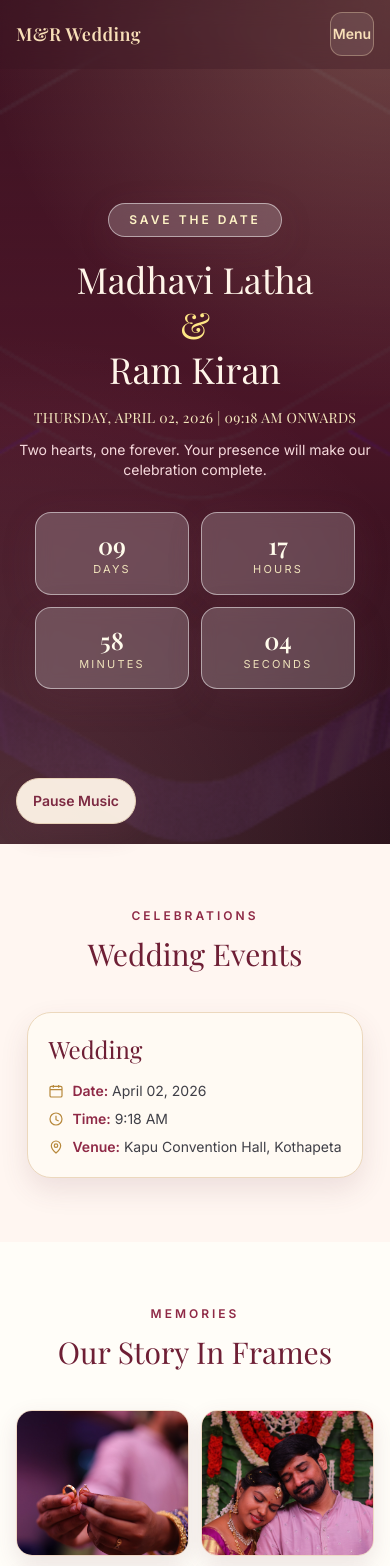
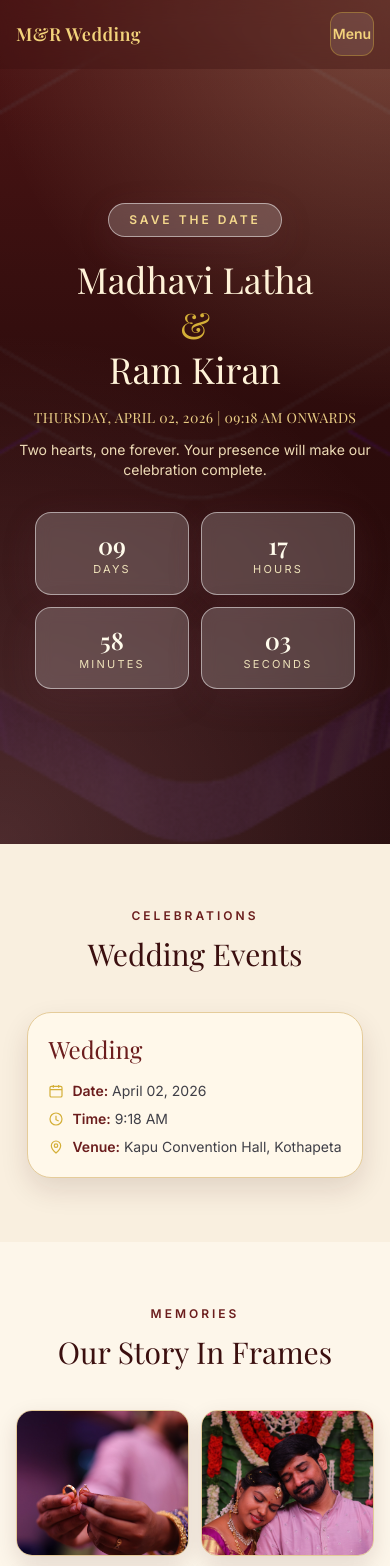
Before and after one commit to Yashwanth1943/wedding-invitation, a React (Vite) app: page / in a window 390 px wide. Shown: the top 1566 px of the page. Built offline with nearby package versions, Linux system fonts and the light colour scheme.

Commit message:
Styles Updated

```diff
--- a/src/App.jsx
+++ b/src/App.jsx
@@ -1,5 +1,7 @@
 import { useEffect, useRef, useState } from 'react'
+import { AnimatePresence, motion as Motion } from 'framer-motion'
 import weddingMusic from './assets/Music/wedding-music.mp3'
+import IntroScreen from './components/IntroScreen'
 import Navbar from './components/Navbar'
 import Events from './sections/Events'
 import Footer from './sections/Footer'
@@ -8,9 +10,18 @@ import Hero from './sections/Hero'
 import Location from './sections/Location'
 
 function App() {
+  const [showIntro, setShowIntro] = useState(true)
   const [showTopButton, setShowTopButton] = useState(false)
   const [isPlayingMusic, setIsPlayingMusic] = useState(false)
   const audioRef = useRef(null)
+
+  useEffect(() => {
+    const introTimer = setTimeout(() => {
+      setShowIntro(false)
+    }, 3000)
+
+    return () => clearTimeout(introTimer)
+  }, [])
 
   useEffect(() => {
     const onScroll = () => {
@@ -83,7 +94,17 @@ function App() {
   }
 
   return (
-    <div className="min-h-screen bg-[#fffaf6] text-zinc-800">
+    <AnimatePresence mode="wait">
+      {showIntro ? (
+        <IntroScreen key="intro-screen" />
+      ) : (
+        <Motion.div
+          key="main-site"
+          initial={{ opacity: 0, y: 16, scale: 1.01, filter: 'blur(8px)' }}
+          animate={{ opacity: 1, y: 0, scale: 1, filter: 'blur(0px)' }}
+          transition={{ duration: 1.0, ease: [0.16, 1, 0.3, 1] }}
+          className="min-h-screen bg-[#fdf6ea] text-zinc-800"
+        >
           <audio
             ref={audioRef}
             src={weddingMusic}
@@ -107,7 +128,7 @@ function App() {
           <button
             type="button"
             onClick={toggleMusic}
-        className="fixed bottom-5 left-4 z-40 min-h-11 rounded-full border border-[#e7d2b8] bg-[#fff5e8]/95 px-4 py-3 text-sm font-semibold text-[#7d2a42] shadow-[0_10px_25px_rgba(111,54,76,0.2)] transition hover:bg-[#ffeed9] focus:outline-none focus:ring-2 focus:ring-[#8f2946] focus:ring-offset-2 sm:bottom-6 sm:left-6"
+            className="fixed bottom-5 left-4 z-40 min-h-11 rounded-full border border-[#d4af37]/60 bg-[#fdf1da]/95 px-4 py-3 text-sm font-semibold text-[#6b1d1d] shadow-[0_10px_25px_rgba(59,15,15,0.2)] transition hover:bg-[#f8e2b6] focus:outline-none focus:ring-2 focus:ring-[#6b1d1d] focus:ring-offset-2 sm:bottom-6 sm:left-6"
             aria-label={isPlayingMusic ? 'Pause background music' : 'Play background music'}
           >
             {isPlayingMusic ? 'Pause Music' : 'Play Music'}
@@ -117,13 +138,15 @@ function App() {
             <button
               type="button"
               onClick={() => window.scrollTo({ top: 0, behavior: 'smooth' })}
-          className="fixed bottom-5 right-4 z-40 min-h-11 rounded-full bg-[#8f2946] px-4 py-3 text-sm font-semibold text-white shadow-[0_10px_25px_rgba(111,54,76,0.25)] transition hover:bg-[#6e1f35] focus:outline-none focus:ring-2 focus:ring-[#8f2946] focus:ring-offset-2 sm:bottom-6 sm:right-6"
+              className="fixed bottom-5 right-4 z-40 min-h-11 rounded-full bg-[#6b1d1d] px-4 py-3 text-sm font-semibold text-[#f4d88c] shadow-[0_10px_25px_rgba(59,15,15,0.25)] transition hover:bg-[#3b0f0f] focus:outline-none focus:ring-2 focus:ring-[#6b1d1d] focus:ring-offset-2 sm:bottom-6 sm:right-6"
               aria-label="Scroll to top"
             >
               Top
             </button>
           )}
-    </div>
+        </Motion.div>
+      )}
+    </AnimatePresence>
   )
 }
 
--- a/src/components/EventCard.jsx
+++ b/src/components/EventCard.jsx
@@ -1,6 +1,6 @@
 import { motion as Motion } from 'framer-motion'
 
-const iconClassName = 'mt-0.5 h-4 w-4 flex-none text-[#b7883b]'
+const iconClassName = 'mt-0.5 h-4 w-4 flex-none text-[#d4af37]'
 
 const Icon = ({ type }) => {
   if (type === 'date') {
@@ -32,8 +32,8 @@ const Icon = ({ type }) => {
 const Row = ({ type, label, value }) => (
   <p className="flex items-start gap-2">
     <Icon type={type} />
-    <span>
-      <span className="font-semibold text-[#8f2946]">{label}:</span> {value}
+      <span>
+      <span className="font-semibold text-[#6b1d1d]">{label}:</span> {value}
     </span>
   </p>
 )
@@ -45,9 +45,9 @@ function EventCard({ title, date, time, venue, index }) {
       whileInView={{ opacity: 1, y: 0 }}
       viewport={{ once: true, amount: 0.35 }}
       transition={{ duration: 0.45, delay: index * 0.08 }}
-      className="rounded-3xl border border-[#ecd8bd] bg-[#fffaf3] p-5 shadow-[0_12px_28px_rgba(111,54,76,0.12)] transition duration-300 hover:-translate-y-1 hover:scale-[1.01] hover:shadow-[0_18px_35px_rgba(111,54,76,0.18)] sm:p-6"
+      className="rounded-3xl border border-[#e5cc9a] bg-[#fff8ea] p-5 shadow-[0_12px_28px_rgba(59,15,15,0.12)] transition duration-300 hover:-translate-y-1 hover:scale-[1.01] hover:shadow-[0_18px_35px_rgba(59,15,15,0.18)] sm:p-6"
     >
-      <h3 className="font-playfair text-2xl text-[#6e1f35]">{title}</h3>
+      <h3 className="font-playfair text-2xl text-[#6b1d1d]">{title}</h3>
       <div className="mt-4 space-y-2 text-sm text-zinc-700 sm:text-base">
         <Row type="date" label="Date" value={date} />
         <Row type="time" label="Time" value={time} />
--- /dev/null
+++ b/src/components/GaneshLogo.jsx
@@ -0,0 +1,74 @@
+import { motion as Motion } from 'framer-motion'
+
+const revealEase = [0.22, 1, 0.36, 1]
+const floatEase = [0.33, 1, 0.68, 1]
+
+function GaneshLogo() {
+  return (
+    <div className="flex flex-col items-center justify-center text-center">
+      <Motion.svg
+        width="132"
+        height="132"
+        viewBox="0 0 200 200"
+        fill="none"
+        xmlns="http://www.w3.org/2000/svg"
+        className="mb-5 drop-shadow-[0_0_24px_rgba(212,175,55,0.42)] sm:h-[150px] sm:w-[150px]"
+        initial={{ opacity: 0, scale: 0.8, y: 14 }}
+        animate={{ opacity: 1, scale: 1, y: [0, -8, 0] }}
+        transition={{
+          opacity: { duration: 1.0, ease: revealEase },
+          scale: { duration: 1.0, ease: revealEase },
+          y: { duration: 4.2, repeat: Number.POSITIVE_INFINITY, ease: floatEase },
+        }}
+      >
+        <path
+          d="M100 30
+             C130 30, 150 60, 130 80
+             C110 100, 110 120, 120 140
+             C130 160, 100 170, 80 150
+             C60 130, 70 100, 90 80
+             C110 60, 90 40, 100 30"
+          stroke="#d4af37"
+          strokeWidth="4.4"
+          fill="none"
+          strokeLinecap="round"
+          strokeLinejoin="round"
+        />
+
+        <path
+          d="M100 90
+             C90 110, 110 120, 100 140
+             C90 160, 120 160, 110 140"
+          stroke="#d4af37"
+          strokeWidth="4.4"
+          fill="none"
+          strokeLinecap="round"
+          strokeLinejoin="round"
+        />
+
+        <text
+          x="100"
+          y="105"
+          textAnchor="middle"
+          fill="#d4af37"
+          fontSize="22"
+          fontFamily="Playfair Display, serif"
+        >
+          ॐ
+        </text>
+      </Motion.svg>
+
+      <Motion.h1
+        initial={{ opacity: 0, y: 18 }}
+        animate={{ opacity: 1, y: 0 }}
+        transition={{ duration: 1.05, delay: 0.35, ease: revealEase }}
+        className="font-cinzel text-2xl tracking-[0.08em] text-[#d4af37] sm:text-3xl"
+        style={{ textShadow: '0 0 16px rgba(212, 175, 55, 0.45)' }}
+      >
+        Om Shree Ganeshaya Namaha
+      </Motion.h1>
+    </div>
+  )
+}
+
+export default GaneshLogo
--- /dev/null
+++ b/src/components/IntroScreen.jsx
@@ -0,0 +1,37 @@
+import { motion as Motion } from 'framer-motion'
+import GaneshLogo from './GaneshLogo'
+
+const cinematicEase = [0.22, 1, 0.36, 1]
+
+function IntroScreen() {
+  return (
+    <Motion.section
+      initial={{ opacity: 1 }}
+      exit={{ opacity: 0, scale: 1.03, filter: 'blur(8px)' }}
+      transition={{ duration: 1.05, ease: cinematicEase }}
+      className="fixed inset-0 z-[100] flex items-center justify-center bg-[linear-gradient(135deg,#6b1d1d,#3b0f0f)] px-6"
+    >
+      <Motion.div
+        aria-hidden="true"
+        className="pointer-events-none absolute inset-0 bg-[radial-gradient(circle_at_18%_18%,rgba(212,175,55,0.18),transparent_42%),radial-gradient(circle_at_82%_76%,rgba(212,175,55,0.12),transparent_40%)]"
+        initial={{ opacity: 0.2 }}
+        animate={{ opacity: [0.22, 0.38, 0.22], scale: [1, 1.04, 1] }}
+        transition={{ duration: 5.5, repeat: Number.POSITIVE_INFINITY, ease: 'easeInOut' }}
+      />
+
+      <div className="pointer-events-none absolute inset-0 bg-[radial-gradient(circle,transparent_34%,rgba(0,0,0,0.38)_100%)]" />
+
+      <div className="mx-auto flex w-full max-w-md flex-col items-center justify-center text-center">
+        <Motion.div
+          aria-hidden="true"
+          className="absolute -inset-6 rounded-full bg-[radial-gradient(circle,rgba(212,175,55,0.28),transparent_68%)] blur-xl"
+          animate={{ opacity: [0.42, 0.65, 0.42], scale: [0.96, 1.06, 0.96] }}
+          transition={{ duration: 3.8, repeat: Number.POSITIVE_INFINITY, ease: 'easeInOut' }}
+        />
+        <GaneshLogo />
+      </div>
+    </Motion.section>
+  )
+}
+
+export default IntroScreen
--- a/src/components/Navbar.jsx
+++ b/src/components/Navbar.jsx
@@ -27,18 +27,18 @@ function Navbar() {
     <header
       className={`fixed inset-x-0 top-0 z-50 transition-all duration-300 ${
         isScrolled
-          ? 'border-b border-[#edd7be]/70 bg-[rgba(58,22,36,0.9)] backdrop-blur-xl'
-          : 'border-b border-transparent bg-[rgba(58,22,36,0.3)] backdrop-blur-md'
+          ? 'border-b border-[#d4af37]/40 bg-[rgba(59,15,15,0.9)] backdrop-blur-xl'
+          : 'border-b border-transparent bg-[rgba(59,15,15,0.35)] backdrop-blur-md'
       }`}
     >
       <nav className="mx-auto flex w-full max-w-6xl items-center justify-between px-4 py-3 sm:px-6">
-        <a href="#home" className="font-playfair text-lg font-semibold tracking-wide text-[#f8dfb8]">
+        <a href="#home" className="font-playfair text-lg font-semibold tracking-wide text-[#f3d37b]">
           M&R Wedding
         </a>
 
         <button
           type="button"
-          className="inline-flex min-h-11 min-w-11 items-center justify-center rounded-xl border border-[#f8dfb8]/35 bg-white/10 text-[#f8dfb8] md:hidden"
+          className="inline-flex min-h-11 min-w-11 items-center justify-center rounded-xl border border-[#d4af37]/40 bg-white/10 text-[#f3d37b] md:hidden"
           onClick={() => setIsOpen((current) => !current)}
           aria-label="Toggle navigation menu"
           aria-expanded={isOpen}
@@ -49,7 +49,7 @@ function Navbar() {
         <ul className="hidden items-center gap-6 md:flex">
           {navItems.map((item) => (
             <li key={item.href}>
-              <a href={item.href} className="text-sm font-medium text-[#f8dfb8]/90 transition hover:text-white">
+              <a href={item.href} className="text-sm font-medium text-[#f3d37b]/90 transition hover:text-[#fff2c3]">
                 {item.label}
               </a>
             </li>
@@ -64,7 +64,7 @@ function Navbar() {
             animate={{ opacity: 1, y: 0 }}
             exit={{ opacity: 0, y: -12 }}
             transition={{ duration: 0.25 }}
-            className="border-t border-[#edd7be]/35 bg-[rgba(58,22,36,0.95)] px-4 pb-4 pt-2 md:hidden"
+            className="border-t border-[#d4af37]/35 bg-[rgba(59,15,15,0.95)] px-4 pb-4 pt-2 md:hidden"
           >
             <ul className="flex flex-col gap-2">
               {navItems.map((item) => (
@@ -72,7 +72,7 @@ function Navbar() {
                   <a
                     href={item.href}
                     onClick={closeMenu}
-                    className="block min-h-11 rounded-xl border border-[#f8dfb8]/25 bg-white/10 px-4 py-3 text-base font-medium text-[#f8dfb8] transition hover:bg-white/15"
+                    className="block min-h-11 rounded-xl border border-[#d4af37]/30 bg-white/10 px-4 py-3 text-base font-medium text-[#f3d37b] transition hover:bg-white/15"
                   >
                     {item.label}
                   </a>
--- a/src/index.css
+++ b/src/index.css
@@ -1,13 +1,12 @@
-@import url('https://fonts.googleapis.com/css2?family=Inter:wght@400;500;600;700&family=Playfair+Display:wght@400;500;600;700&display=swap');
+@import url('https://fonts.googleapis.com/css2?family=Cinzel:wght@500;600;700&family=Inter:wght@400;500;600;700&family=Playfair+Display:wght@400;500;600;700&display=swap');
 @import 'tailwindcss';
 
 :root {
-  --ivory: #fff8ef;
-  --cream: #f8efe1;
-  --blush: #f7e2e9;
-  --maroon: #6e1f35;
-  --rosewood: #8f2946;
-  --gold: #cf9f47;
+  --ivory: #fef8ef;
+  --cream: #f7ebdb;
+  --maroon: #6b1d1d;
+  --maroon-deep: #3b0f0f;
+  --gold: #d4af37;
 }
 
 html {
@@ -20,9 +19,9 @@ body {
   font-family: 'Inter', sans-serif;
   color: #2f2730;
   background:
-    radial-gradient(circle at 10% 20%, #fff8ef 0%, transparent 40%),
-    radial-gradient(circle at 90% 10%, #fde8f0 0%, transparent 35%),
-    #fffaf6;
+    radial-gradient(circle at 10% 20%, #fdf4e8 0%, transparent 40%),
+    radial-gradient(circle at 90% 10%, #f7ebdb 0%, transparent 35%),
+    #fdf6ea;
 }
 
 h1,
@@ -43,6 +42,10 @@ h3 {
   font-family: 'Playfair Display', serif;
 }
 
+.font-cinzel {
+  font-family: 'Cinzel', serif;
+}
+
 .glass-card {
   border: 1px solid rgba(255, 255, 255, 0.5);
   background: rgba(255, 255, 255, 0.2);
--- a/src/sections/Events.jsx
+++ b/src/sections/Events.jsx
@@ -12,7 +12,7 @@ const events = [
 
 function Events() {
   return (
-    <section id="events" className="bg-[#fff6f1] px-4 py-16 sm:px-6 sm:py-20">
+    <section id="events" className="bg-[#f9efdf] px-4 py-16 sm:px-6 sm:py-20">
       <div className="mx-auto w-full max-w-6xl">
         <Motion.div
           initial={{ opacity: 0, y: 24 }}
@@ -21,8 +21,8 @@ function Events() {
           transition={{ duration: 0.5 }}
           className="text-center"
         >
-          <p className="text-xs font-semibold uppercase tracking-[0.25em] text-[#8f2946]">Celebrations</p>
-          <h2 className="mt-3 font-playfair text-3xl text-[#6e1f35] sm:text-4xl">Wedding Events</h2>
+          <p className="text-xs font-semibold uppercase tracking-[0.25em] text-[#6b1d1d]">Celebrations</p>
+          <h2 className="mt-3 font-playfair text-3xl text-[#3b0f0f] sm:text-4xl">Wedding Events</h2>
         </Motion.div>
 
         <div className="mt-10 w-full flex justify-center">
--- a/src/sections/Footer.jsx
+++ b/src/sections/Footer.jsx
@@ -2,13 +2,13 @@ import { motion as Motion } from 'framer-motion'
 
 function Footer() {
   return (
-    <footer className="bg-[#3f1525] px-4 py-10 text-center text-amber-100 sm:px-6">
+    <footer className="bg-[#3b0f0f] px-4 py-10 text-center text-[#f4d88c] sm:px-6">
       <Motion.p
         initial={{ opacity: 0, y: 16 }}
         whileInView={{ opacity: 1, y: 0 }}
         viewport={{ once: true, amount: 0.7 }}
         transition={{ duration: 0.45 }}
-        className="font-playfair text-xl text-[#ffe7bf]"
+        className="font-playfair text-xl text-[#f4d88c]"
       >
         Thank you for being part of our special day.
       </Motion.p>
--- a/src/sections/Gallery.jsx
+++ b/src/sections/Gallery.jsx
@@ -8,7 +8,7 @@ const galleryImages = [img1, img2, img3, img4]
 
 function Gallery() {
   return (
-    <section id="gallery" className="bg-[#fffdf8] px-4 py-16 sm:px-6 sm:py-20">
+    <section id="gallery" className="bg-[#fdf6ea] px-4 py-16 sm:px-6 sm:py-20">
       <div className="mx-auto w-full max-w-6xl">
         <Motion.div
           initial={{ opacity: 0, y: 24 }}
@@ -17,8 +17,8 @@ function Gallery() {
           transition={{ duration: 0.5 }}
           className="text-center"
         >
-          <p className="text-xs font-semibold uppercase tracking-[0.25em] text-[#8f2946]">Memories</p>
-          <h2 className="mt-3 font-playfair text-3xl text-[#6e1f35] sm:text-4xl">Our Story In Frames</h2>
+          <p className="text-xs font-semibold uppercase tracking-[0.25em] text-[#6b1d1d]">Memories</p>
+          <h2 className="mt-3 font-playfair text-3xl text-[#3b0f0f] sm:text-4xl">Our Story In Frames</h2>
         </Motion.div>
 
         <div className="mt-10 grid grid-cols-2 gap-3 sm:gap-4 lg:grid-cols-4">
@@ -29,7 +29,7 @@ function Gallery() {
               whileInView={{ opacity: 1, y: 0 }}
               viewport={{ once: true, amount: 0.25 }}
               transition={{ duration: 0.45, delay: index * 0.06 }}
-              className="group overflow-hidden rounded-2xl border border-[#f0d9c6] bg-[#fff8ef] shadow-[0_8px_22px_rgba(111,54,76,0.12)]"
+              className="group overflow-hidden rounded-2xl border border-[#e4ca99] bg-[#fff7e6] shadow-[0_8px_22px_rgba(59,15,15,0.12)]"
             >
               <img
                 src={image}
--- a/src/sections/Hero.jsx
+++ b/src/sections/Hero.jsx
@@ -6,7 +6,7 @@ function Hero() {
   return (
     <section
       id="home"
-      className="relative flex min-h-screen items-center justify-center overflow-hidden bg-gradient-to-b from-[#52192d] via-[#7a2341] to-[#3f1525] px-4 pb-16 pt-28 text-white sm:px-6"
+      className="relative flex min-h-screen items-center justify-center overflow-hidden bg-gradient-to-b from-[#6b1d1d] via-[#4b1414] to-[#3b0f0f] px-4 pb-16 pt-28 text-white sm:px-6"
     >
       <div
         className="pointer-events-none absolute inset-0 bg-cover bg-center opacity-20"
@@ -21,7 +21,7 @@ function Hero() {
           initial={{ opacity: 0, y: 14 }}
           animate={{ opacity: 1, y: 0 }}
           transition={{ duration: 0.55 }}
-          className="glass-card rounded-full px-5 py-2 text-xs font-semibold uppercase tracking-[0.25em] text-amber-100"
+          className="glass-card rounded-full px-5 py-2 text-xs font-semibold uppercase tracking-[0.25em] text-[#f4d88c]"
         >
           Save The Date
         </Motion.p>
@@ -30,16 +30,16 @@ function Hero() {
           initial={{ opacity: 0, y: 24 }}
           animate={{ opacity: 1, y: 0 }}
           transition={{ duration: 0.8, delay: 0.15 }}
-          className="mt-5 font-playfair text-4xl leading-tight text-[#fff5e9] sm:text-5xl md:text-6xl"
+          className="mt-5 font-playfair text-4xl leading-tight text-[#fff3d8] sm:text-5xl md:text-6xl"
         >
-          Madhavi Latha <br /> <span className="px-1 text-amber-200">&amp;</span> <br /> Ram Kiran
+          Madhavi Latha <br /> <span className="px-1 text-[#d4af37]">&amp;</span> <br /> Ram Kiran
         </Motion.h1>
 
         <Motion.p
           initial={{ opacity: 0, y: 16 }}
           animate={{ opacity: 1, y: 0 }}
           transition={{ duration: 0.65, delay: 0.35 }}
-          className="mt-4 max-w-xl text-sm font-playfair uppercase tracking-wide text-amber-100/95 sm:text-base md:text-lg"
+          className="mt-4 max-w-xl text-sm font-playfair uppercase tracking-wide text-[#f4d88c]/95 sm:text-base md:text-lg"
         >
           Thursday, April 02, 2026 | 09:18 AM onwards
         </Motion.p>
@@ -48,7 +48,7 @@ function Hero() {
           initial={{ opacity: 0, y: 16 }}
           animate={{ opacity: 1, y: 0 }}
           transition={{ duration: 0.65, delay: 0.45 }}
-          className="mt-3 max-w-md text-sm text-rose-100/95 sm:text-base"
+          className="mt-3 max-w-md text-sm text-[#f8e6bf]/95 sm:text-base"
         >
           Two hearts, one forever. Your presence will make our celebration complete.
         </Motion.p>
--- a/src/sections/Location.jsx
+++ b/src/sections/Location.jsx
@@ -5,7 +5,7 @@ function Location() {
   const embedQuery = 'Kapu Convention Hall, Kothapeta, Amalapuram Road, Andhra Pradesh'
 
   return (
-    <section id="location" className="bg-gradient-to-b from-[#fff5f8] to-[#fff2e8] px-4 py-16 sm:px-6 sm:py-20">
+    <section id="location" className="bg-gradient-to-b from-[#f7ebd8] to-[#f3e0c3] px-4 py-16 sm:px-6 sm:py-20">
       <div className="mx-auto w-full max-w-6xl">
         <Motion.div
           initial={{ opacity: 0, y: 24 }}
@@ -14,8 +14,8 @@ function Location() {
           transition={{ duration: 0.5 }}
           className="text-center"
         >
-          <p className="text-xs font-semibold uppercase tracking-[0.25em] text-[#8f2946]">Venue</p>
-          <h2 className="mt-3 font-playfair text-3xl text-[#6e1f35] sm:text-4xl">Join Us At</h2>
+          <p className="text-xs font-semibold uppercase tracking-[0.25em] text-[#6b1d1d]">Venue</p>
+          <h2 className="mt-3 font-playfair text-3xl text-[#3b0f0f] sm:text-4xl">Join Us At</h2>
           <p className="mx-auto mt-4 max-w-2xl text-sm leading-relaxed text-zinc-700 sm:text-base">
             Kapu Convention Hall, Kothapeta, Amalapuram Road
           </p>
@@ -23,7 +23,7 @@ function Location() {
             href={mapLink}
             target="_blank"
             rel="noreferrer"
-            className="mt-4 inline-flex min-h-11 items-center justify-center rounded-full bg-[#8f2946] px-5 text-sm font-semibold text-white transition hover:-translate-y-0.5 hover:bg-[#6e1f35]"
+            className="mt-4 inline-flex min-h-11 items-center justify-center rounded-full bg-[#6b1d1d] px-5 text-sm font-semibold text-[#f6d78f] transition hover:-translate-y-0.5 hover:bg-[#3b0f0f]"
           >
             Open in Google Maps
           </a>
@@ -34,7 +34,7 @@ function Location() {
           whileInView={{ opacity: 1, y: 0 }}
           viewport={{ once: true, amount: 0.3 }}
           transition={{ duration: 0.55, delay: 0.1 }}
-          className="mt-8 overflow-hidden rounded-3xl border border-[#f1d5c1] bg-white shadow-[0_12px_28px_rgba(111,54,76,0.14)]"
+          className="mt-8 overflow-hidden rounded-3xl border border-[#e1c691] bg-[#fff8ea] shadow-[0_12px_28px_rgba(59,15,15,0.14)]"
         >
           <div className="h-72 w-full sm:h-80 md:h-[26rem]">
             <iframe
```
Also changed, not shown: src/assets/ganesh-gold.svg (added). Lines whose indentation alone changed are shown as unchanged.
